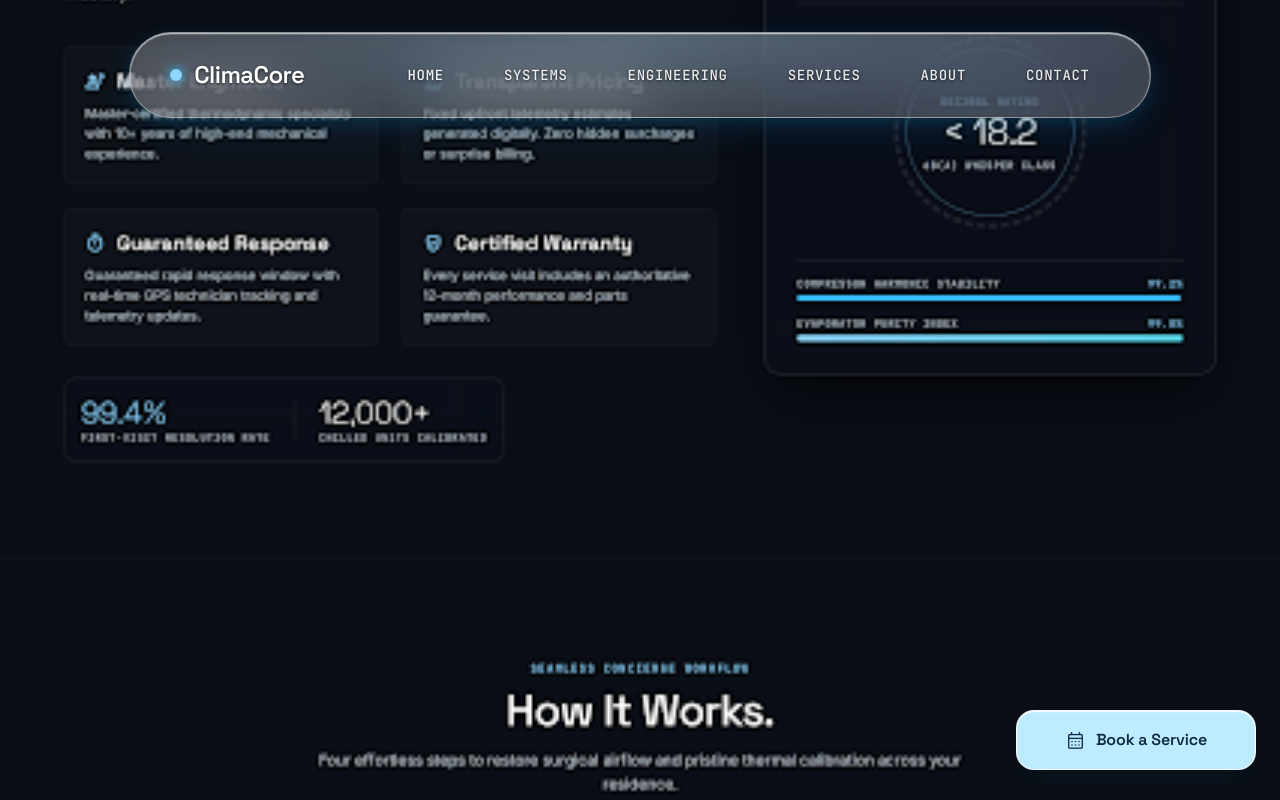
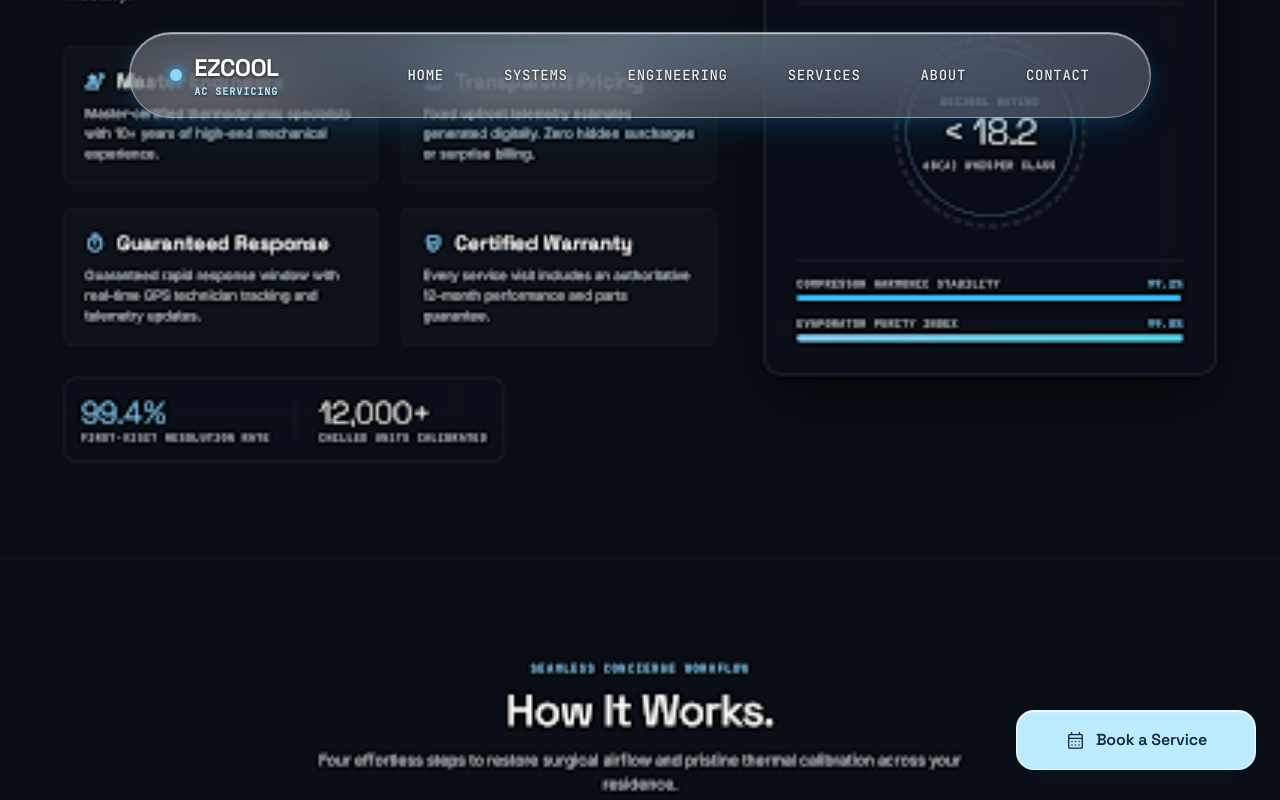
Before and after one commit to AKSHAYBHAMMAR/ezcool, a Next.js app: page / in a window 1280 px wide. Shown: the top 800 px of the page. Built offline with nearby package versions, Linux system fonts and the light colour scheme.

Commit message:
Rebrand website to EZCOOL AC Servicing

```diff
--- a/package.json
+++ b/package.json
@@ -1,5 +1,5 @@
 {
-  "name": "climacore-ac-service",
+  "name": "ezcool-ac-servicing",
   "version": "0.1.0",
   "private": true,
   "scripts": {
--- a/src/app/layout.tsx
+++ b/src/app/layout.tsx
@@ -23,9 +23,45 @@ const jetbrainsMono = JetBrains_Mono({
 });
 
 export const metadata: Metadata = {
-  title: 'AERIS Climate Systems | Precision Thermodynamic Architecture',
+  title: 'EZCOOL AC Servicing | Premium AC Service. Exceptional Comfort.',
   description:
-    'Expert AC servicing, bespoke architectural installation, surgical repairs, and certified air purity diagnostics. Whisper-quiet climate engineering.',
+    'EZCOOL AC Servicing — Premium AC Service. Exceptional Comfort. Expert AC repair, sanitization, installation, refrigerant charging, and precision thermodynamic diagnostics.',
+  applicationName: 'EZCOOL AC Servicing',
+  keywords: [
+    'EZCOOL',
+    'EZCOOL AC Servicing',
+    'AC Service',
+    'AC Repair',
+    'Air Conditioning Servicing',
+    'HVAC Maintenance',
+    'AC Installation',
+    'Cooling Services',
+  ],
+  authors: [{ name: 'EZCOOL AC Servicing' }],
+  creator: 'EZCOOL AC Servicing',
+  publisher: 'EZCOOL AC Servicing',
+  formatDetection: {
+    telephone: true,
+  },
+  openGraph: {
+    title: 'EZCOOL AC Servicing | Premium AC Service. Exceptional Comfort.',
+    description:
+      'EZCOOL AC Servicing — Premium AC Service. Exceptional Comfort. Expert AC repair, sanitization, installation, and precision cooling diagnostics.',
+    siteName: 'EZCOOL AC Servicing',
+    locale: 'en_US',
+    type: 'website',
+  },
+  twitter: {
+    card: 'summary_large_image',
+    title: 'EZCOOL AC Servicing | Premium AC Service. Exceptional Comfort.',
+    description:
+      'EZCOOL AC Servicing — Premium AC Service. Exceptional Comfort. Expert AC repair, sanitization, installation, and precision cooling diagnostics.',
+  },
+  icons: {
+    icon: '/icon.svg',
+    shortcut: '/icon.svg',
+    apple: '/icon.svg',
+  },
 };
 
 export default function RootLayout({
@@ -43,6 +79,7 @@ export default function RootLayout({
           rel="stylesheet"
           href="https://fonts.googleapis.com/css2?family=Material+Symbols+Outlined:wght,FILL@100..700,0..1&display=swap"
         />
+        <link rel="icon" href="/icon.svg" type="image/svg+xml" />
       </head>
       <body className="bg-[#f4f9fd] text-[#0f2744] antialiased selection:bg-[#38bdf8] selection:text-[#0f2744] overflow-x-hidden min-h-screen">
         {children}
--- a/src/components/BookingSection.tsx
+++ b/src/components/BookingSection.tsx
@@ -15,7 +15,7 @@ export default function BookingSection() {
 
   const handleSubmit = (e: React.FormEvent) => {
     e.preventDefault();
-    const generatedRef = `AERIS-${Math.floor(100000 + Math.random() * 900000)}`;
+    const generatedRef = `EZCOOL-${Math.floor(100000 + Math.random() * 900000)}`;
     setBookingRef(generatedRef);
     setBookingSuccess(true);
   };
@@ -69,12 +69,12 @@ export default function BookingSection() {
           </a>
           <a
             className="inline-flex items-center gap-2.5 px-8 py-4 rounded-full bg-white/95 hover:bg-white text-[#0f2744] border border-[#d0e6f7] font-headline text-sm tracking-tight transition-all duration-300 shadow-sm hover:border-[#0284c7] hover:shadow-md active:scale-95"
-            href="tel:+18005550199"
+            href="tel:+18005553926"
           >
             <span className="material-symbols-outlined text-[#0284c7] text-[18px]">
               call
             </span>
-            <span className="font-semibold">+1 (800) 555-AERIS</span>
+            <span className="font-semibold">+1 (800) 555-EZCOOL</span>
           </a>
         </div>
 
@@ -249,7 +249,7 @@ export default function BookingSection() {
                   <input
                     type="text"
                     required
-                    placeholder="Marcus von Bern"
+                    placeholder="Rahul Mehta"
                     value={name}
                     onChange={(e) => setName(e.target.value)}
                     className="w-full px-4 py-3 rounded-xl bg-[#f8fbfe] border border-[#d0e6f7] text-[#0f2744] placeholder-[#87929a] font-sans text-sm focus:outline-none focus:border-[#0284c7] focus:ring-1 focus:ring-[#0284c7] focus:bg-white transition-colors"
--- a/src/components/Footer.tsx
+++ b/src/components/Footer.tsx
@@ -10,16 +10,21 @@ export default function Footer() {
         <div className="grid grid-cols-1 md:grid-cols-12 gap-8 pb-12 border-b border-[#d0e6f7]">
           {/* Brand Col */}
           <div className="md:col-span-4 space-y-4">
-            <a className="flex items-center gap-2" href="#">
+            <a className="flex items-center gap-2.5" href="#hero">
               <span className="w-2.5 h-2.5 rounded-full bg-[#0284c7] shadow-[0_0_10px_#38bdf8]" />
-              <span className="font-headline text-xl tracking-widest text-[#0f2744] uppercase font-semibold">
-                AERIS
-              </span>
+              <div className="flex flex-col">
+                <span className="font-headline text-xl tracking-wider text-[#0f2744] uppercase font-bold leading-none">
+                  EZCOOL
+                </span>
+                <span className="font-mono text-[9px] tracking-widest text-[#0284c7] uppercase font-semibold mt-0.5">
+                  AC SERVICING
+                </span>
+              </div>
             </a>
             <p className="font-sans text-xs sm:text-[13px] text-[#486581] max-w-sm font-normal leading-relaxed">
-              AERIS Climate Engineering SA. Precision thermodynamic architecture,
-              whisper-quiet refrigeration systems, and advanced air purity
-              diagnostics for elite spaces.
+              EZCOOL AC Servicing. Premium AC Service. Exceptional Comfort.
+              Precision thermodynamic engineering, whisper-quiet refrigeration systems,
+              and advanced air purity diagnostics for elite spaces.
             </p>
           </div>
 
@@ -105,13 +110,11 @@ export default function Footer() {
             <p className="font-sans text-xs text-[#486581] leading-relaxed">
               24/7 Priority Emergency
               <br />
-              Zurich • London • New York
-              <br />
               <a
                 className="text-[#0284c7] hover:text-[#0369a1] font-semibold transition-colors font-mono text-[11px] block mt-1"
-                href="mailto:concierge@aeris.ch"
+                href="mailto:contact@ezcool.com"
               >
-                concierge@aeris.ch
+                contact@ezcool.com
               </a>
             </p>
           </div>
@@ -120,8 +123,7 @@ export default function Footer() {
         {/* Bottom Row Copyright & Legal */}
         <div className="flex flex-col sm:flex-row items-center justify-between text-[#627d98] font-sans text-xs gap-4 font-medium">
           <p className="text-center sm:text-left">
-            © 2025 AERIS Climate Engineering SA. Precision Thermodynamic
-            Architecture. All rights reserved.
+            © {new Date().getFullYear()} EZCOOL AC Servicing. Premium AC Service. Exceptional Comfort. All rights reserved.
           </p>
           <div className="flex items-center space-x-6 font-mono text-[10px] text-[#486581]">
             <span className="text-emerald-600 font-semibold">● STATUS: OPERATIONAL</span>
--- a/src/components/Navbar.tsx
+++ b/src/components/Navbar.tsx
@@ -9,19 +9,24 @@ export default function Navbar() {
     <header className="absolute top-6 sm:top-8 inset-x-0 z-20 flex justify-center px-4 sm:px-8 pointer-events-none">
       <div className="pointer-events-auto w-[94%] sm:w-[88%] md:w-[84%] max-w-[1300px] liquid-glass rounded-full sm:rounded-[42px] transition-all duration-300 shadow-2xl">
         <div className="flex justify-between items-center px-6 sm:px-10 h-20 sm:h-[84px] w-full">
-          {/* Brand Logo: ClimaCore */}
+          {/* Brand Logo: EZCOOL */}
           <a
             className="flex items-center gap-3 group flex-shrink-0"
             href="#hero"
-            aria-label="ClimaCore Home"
+            aria-label="EZCOOL AC Servicing Home"
           >
             <span className="relative flex h-3 w-3">
               <span className="animate-ping absolute inline-flex h-full w-full rounded-full bg-[#38bdf8] opacity-75" />
               <span className="relative inline-flex rounded-full h-3 w-3 bg-[#8ed5ff] shadow-[0_0_12px_#38bdf8]" />
             </span>
-            <span className="font-headline text-xl sm:text-2xl tracking-tight text-white font-semibold [text-shadow:_0_1px_3px_rgba(0,0,0,0.65)] group-hover:text-[#c4e7ff] transition-colors duration-200">
-              ClimaCore
-            </span>
+            <div className="flex flex-col">
+              <span className="font-headline text-xl sm:text-2xl tracking-tight text-white font-bold [text-shadow:_0_1px_3px_rgba(0,0,0,0.65)] group-hover:text-[#c4e7ff] transition-colors duration-200 leading-none">
+                EZCOOL
+              </span>
+              <span className="font-mono text-[9px] sm:text-[10px] tracking-widest text-[#bae6fd] uppercase font-semibold leading-tight mt-0.5 [text-shadow:_0_1px_2px_rgba(0,0,0,0.7)]">
+                AC SERVICING
+              </span>
+            </div>
           </a>
 
           {/* Desktop Navigation Links — Generous, Balanced Spacing */}
--- a/src/components/Testimonials.tsx
+++ b/src/components/Testimonials.tsx
@@ -5,7 +5,7 @@ import React from 'react';
 const testimonials = [
   {
     quote:
-      '"ClimaCore provided exceptional AC servicing at our home. The technician arrived on time, thoroughly cleaned the indoor and outdoor units, checked the refrigerant levels, and restored the cooling performance. The entire experience was smooth, professional, and hassle-free."',
+      '"EZCOOL provided exceptional AC servicing at our home. The technician arrived on time, thoroughly cleaned the indoor and outdoor units, checked the refrigerant levels, and restored the cooling performance. The entire experience was smooth, professional, and hassle-free."',
     author: 'Rahul Mehta',
     role: 'RESIDENTIAL PENTHOUSE // ZÜRICH',
   },
--- a/tailwind.config.js
+++ b/tailwind.config.js
@@ -56,7 +56,20 @@ module.exports = {
         'background': '#f4f9fd',
         'on-background': '#0f2744',
         'surface-variant': '#eaf3fa',
-        // ClimaCore Light Blue Engineering Palette
+        // EZCOOL Light Blue Engineering Palette
+        'ezcool': {
+          50: '#f0f7fc',
+          100: '#e0f2fe',
+          200: '#bae6fd',
+          300: '#7dd3fc',
+          400: '#38bdf8',
+          500: '#0ea5e9',
+          600: '#0284c7',
+          700: '#0369a1',
+          800: '#075985',
+          900: '#0c4a6e',
+          950: '#082f49',
+        },
         'climacore': {
           50: '#f0f7fc',
           100: '#e0f2fe',
```
Also changed, not shown: public/icon.svg (added), src/app/icon.svg (added).
